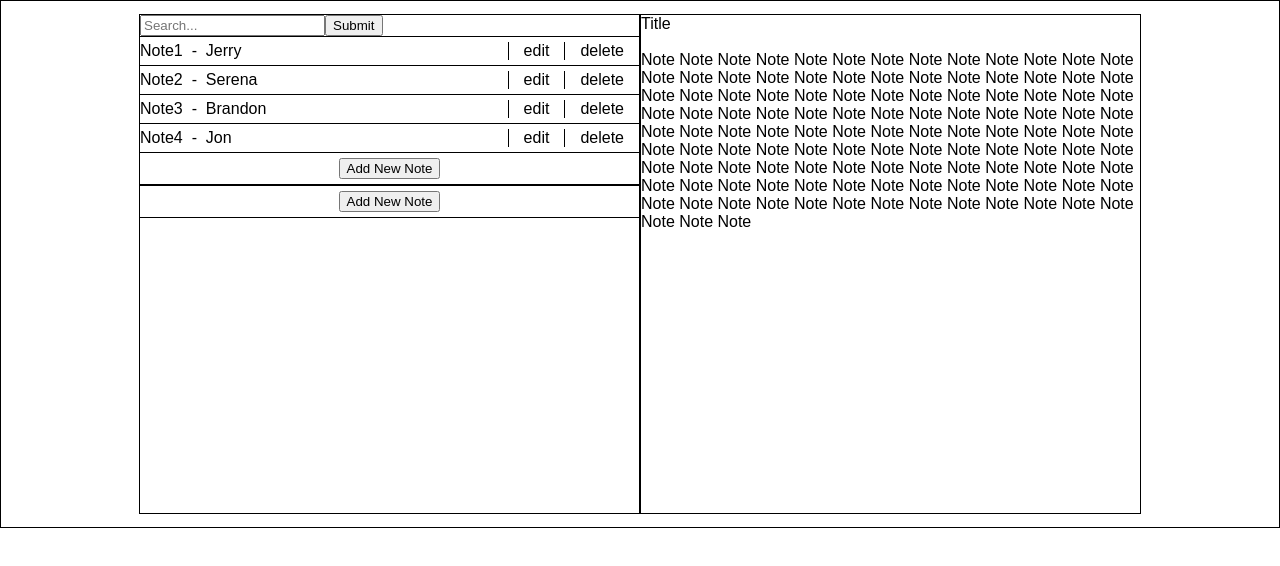
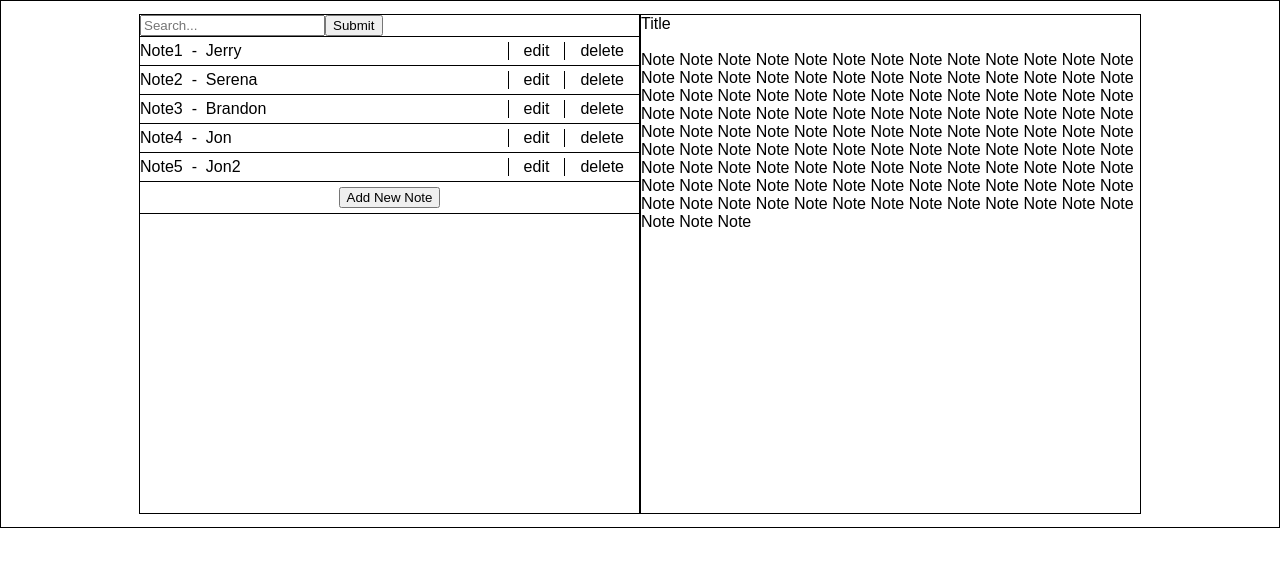
Before and after one commit to JerryKu/Notes_Application, a React (Create React App) app: page / in a window 1280 px wide. Shown: the top 566 px of the page. Built offline with nearby package versions, Linux system fonts and the light colour scheme.

Commit message:
AddNote Functionality

```diff
--- a/package.json
+++ b/package.json
@@ -3,10 +3,10 @@
   "version": "0.1.0",
   "private": true,
   "dependencies": {
+    "pouchdb": "^6.4.3",
     "react": "^16.3.1",
     "react-dom": "^16.3.1",
-    "react-scripts": "1.1.4",
-    "taffy": "^2.6.2"
+    "react-scripts": "1.1.4"
   },
   "scripts": {
     "start": "react-scripts start",
--- a/src/App.js
+++ b/src/App.js
@@ -7,17 +7,26 @@ import AddNote from './components/AddNote.js'
 
 var nextId = 4;
 class App extends React.Component {
-  constructor(){
-    super();
+  constructor(props){
+    super(props);
+    this.onNoteAdd = this.onNoteAdd.bind(this);
+    this.state = {
+      notes: props.initialNotes,
+    }
   }
   onNoteAdd(){
-    this.state.notes.push({
-      title: "Title",
-      author: "Author",
-      content: "Note Note Note Note Note Note Note",
-      id: nextId
-    });
-    this.setState(this.state);
+    this.setState(function(prevState, props){
+      const newArray = prevState.notes.concat({
+        title: "Note5",
+        author: "Jon",
+        content: "Note Note Note Note Note Note Note Note Note Note Note Note Note Note Note Note Note Note Note Note Note Note Note Note Note Note Note Note Note Note Note Note Note Note Note Note Note Note Note Note",
+        key:nextId
+      })
+      console.log(newArray);
+      return{
+        notes: newArray,
+      }
+    })
     nextId++;
   }
   render(){
@@ -26,7 +35,7 @@ class App extends React.Component {
         <div className='container'>
           <div className='note-area'>
             <SearchBar />
-            <NoteList notes={this.props.initialNotes}/>
+            <NoteList notes={this.state.notes}/>
             <AddNote onAdd={this.onNoteAdd} />
           </div>
           <NoteView />
--- a/src/components/AddNote.js
+++ b/src/components/AddNote.js
@@ -4,18 +4,21 @@ import Note from './Note.js';
 class AddNote extends Component {
   constructor(props){
     super(props);
+    this.onSubmit = this.onSubmit.bind(this);
+  }
+  onSubmit(e){
+    e.preventDefault();
+    console.log("note added");
+    this.props.onAdd();
   }
   render() {
     return (
       <div className="add-note">
-        <input type="submit" value="Add New Note" />
+        <form onSubmit={this.onSubmit}>
+          <input type="submit" value="Add New Note" />
+        </form>
       </div>
-    );
-  }
-
-  onSubmit(e){
-    e.preventDefault();
-    this.props.onAdd();
+    )
   }
 }
 
--- a/src/components/NoteList.js
+++ b/src/components/NoteList.js
@@ -10,9 +10,8 @@ class NoteList extends Component {
     return (
       <div className="note-list">
         {this.props.notes.map(function(note){
-          return <Note title={note.title} content ={note.content} author={note.author}/>
-        })}
-      <AddNote />
+          return <Note title={note.title} content ={note.content} author={note.author} key={note.key}/>
+        }.bind(this))}
       </div>
     );
   }
--- a/src/index.js
+++ b/src/index.js
@@ -8,25 +8,31 @@ const NOTES = [
     title: "Note1",
     author: "Jerry",
     content: "Note Note Note Note Note Note Note Note Note Note Note Note Note Note Note Note Note Note Note Note Note Note Note Note Note Note Note Note Note Note Note Note Note Note Note Note Note Note Note Note",
-    id: 0
+    key: 0
   },
   {
     title: "Note2",
     author: "Serena",
     content: "Note Note Note Note Note Note Note Note Note Note Note Note Note Note Note Note Note Note Note Note Note Note Note Note Note Note Note Note Note Note Note Note Note Note Note Note Note Note Note Note",
-    id: 1
+    key: 1
   },
   {
     title: "Note3",
     author: "Brandon",
     content: "Note Note Note Note Note Note Note Note Note Note Note Note Note Note Note Note Note Note Note Note Note Note Note Note Note Note Note Note Note Note Note Note Note Note Note Note Note Note Note Note",
-    id: 2
+    key: 2
   },
   {
     title: "Note4",
     author: "Jon",
     content: "Note Note Note Note Note Note Note Note Note Note Note Note Note Note Note Note Note Note Note Note Note Note Note Note Note Note Note Note Note Note Note Note Note Note Note Note Note Note Note Note",
-    id: 3
+    key: 3
+  },
+  {
+    title: "Note5",
+    author: "Jon2",
+    content: "Note Note Note Note Note Note Note Note Note Note Note Note Note Note Note Note Note Note Note Note Note Note Note Note Note Note Note Note Note Note Note Note Note Note Note Note Note Note Note Note",
+    key: 4
   }
 ]
 
```
Also changed, not shown: 1 other file (tests, documents, lock files or other folders).
